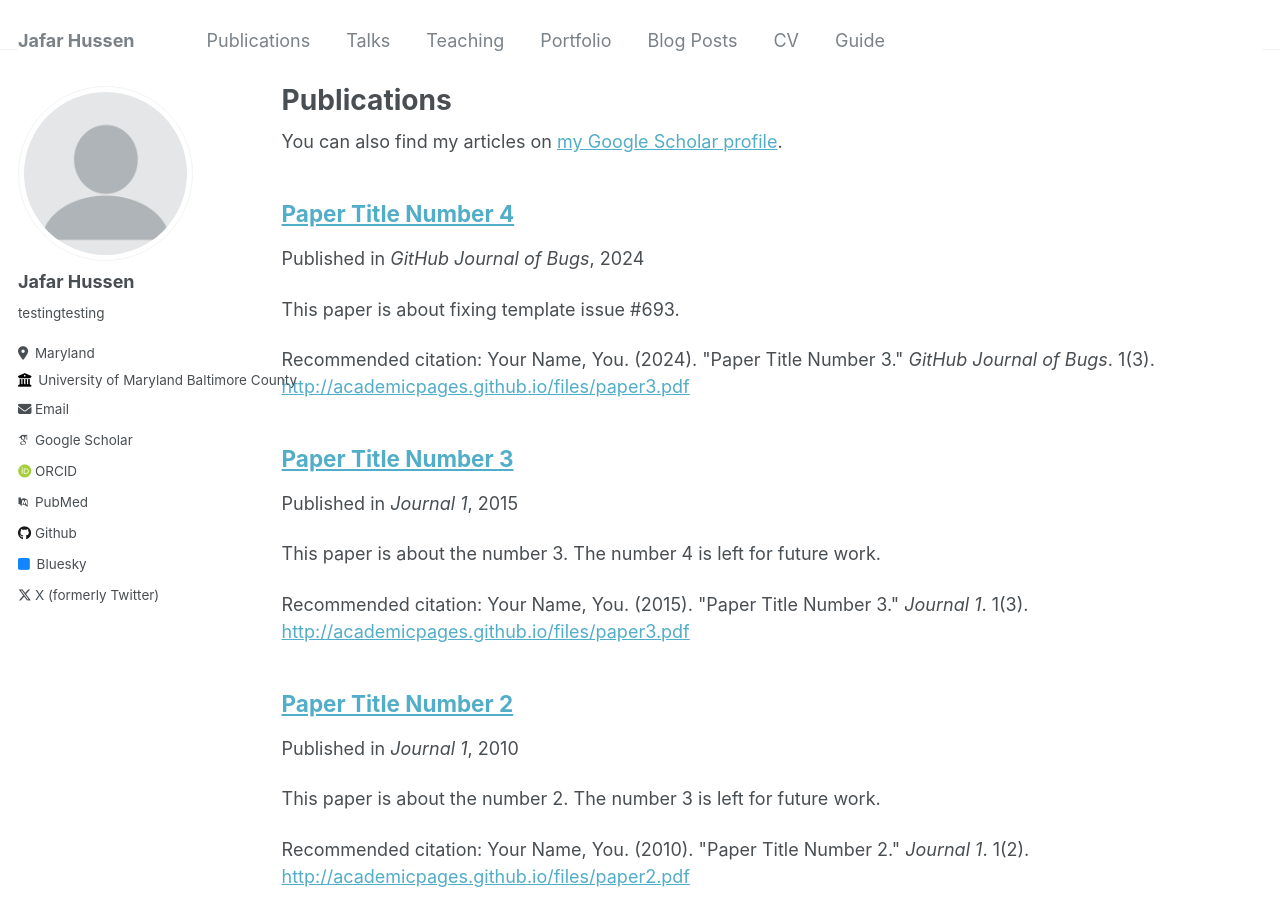
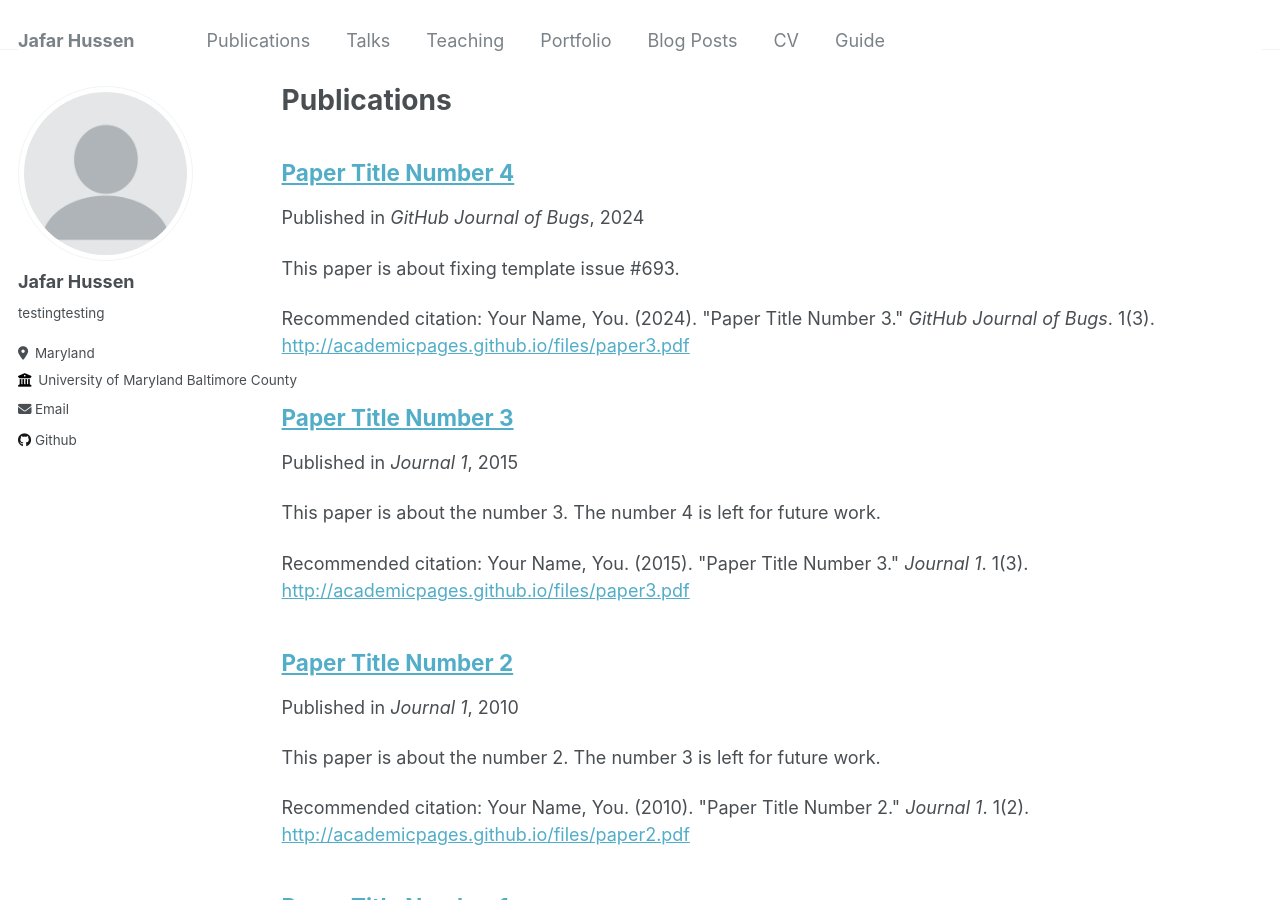
Before and after one commit to jafarhussen100/jafarhussen100.github.io, a Jekyll site: the page built from _pages/publications.md, in a window 1280 px wide and 900 px high. Built offline with Jekyll 4.4.1, drawn with Linux system fonts in a browser that asks for light colours; some web fonts are replaced; part of the change alters nothing that is shown.

Commit message:
Update _config.yml

```diff
--- a/_config.yml
+++ b/_config.yml
@@ -31,46 +31,14 @@ author:
   email            : "jafar.ahussen@gmail.com"
 
   # Academic websites
-  arxiv            : # URL - Update with the correct link to your profile
-  googlescholar    : "https://scholar.google.com/citations?user=PS_CX0AAAAAJ"
-  impactstory      : # URL
-  orcid            : "http://orcid.org/yourorcidurl"
-  pubmed           : "https://www.ncbi.nlm.nih.gov/pubmed/?term=john+snow"
-  researchgate     : # URL
+
 
   # Repositories and software development
-  bitbucket        : # Username - Update with your username on the site
-  codepen          : # Username
-  dribbble         : # Username
-  github           : "jafarhussen"
-  kaggle           : # Username
-  stackoverflow    : # User number or user number and name (i.e., use "1" or "1/jeff-atwood")
+  github           : "jafarhussen100"
+
 
   # Social media
-  bluesky          : "bsky.app" # Replace this with you Bluesky username
-  facebook         : # Username
-  flickr           : # Username
-  foursquare       : # Username
-  goodreads        : # Username
-  google_plus      : # Username
-  keybase          : # Username
-  instagram        : # Username
-  lastfm           : # Username
-  linkedin         : # Username
-  mastodon         : # URL
-  medium           : # URL
-  pinterest        : # Username
-  soundcloud       : # Username
-  steam            : # Username
-  telegram         : # URL
-  tumblr           : # Username
-  twitter          : "UniofOxford"  # Replace this with your X / Twitter handle
-  vine             : # Username
-  weibo            : # Username
-  wikipedia        : # Username
-  xing             : # Username
-  youtube          : # Username
-  zhihu            : # URL
+
 
 
 # Site Settings
```
